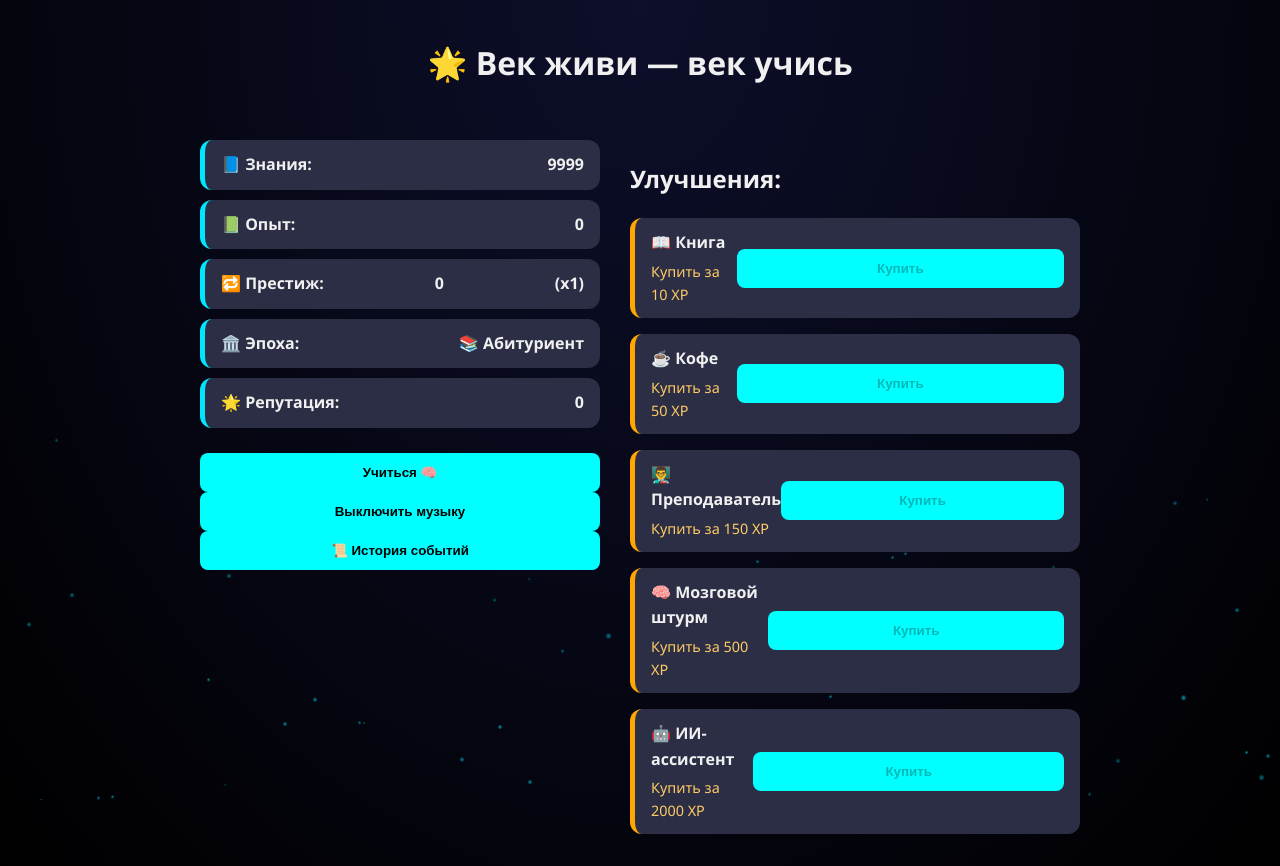
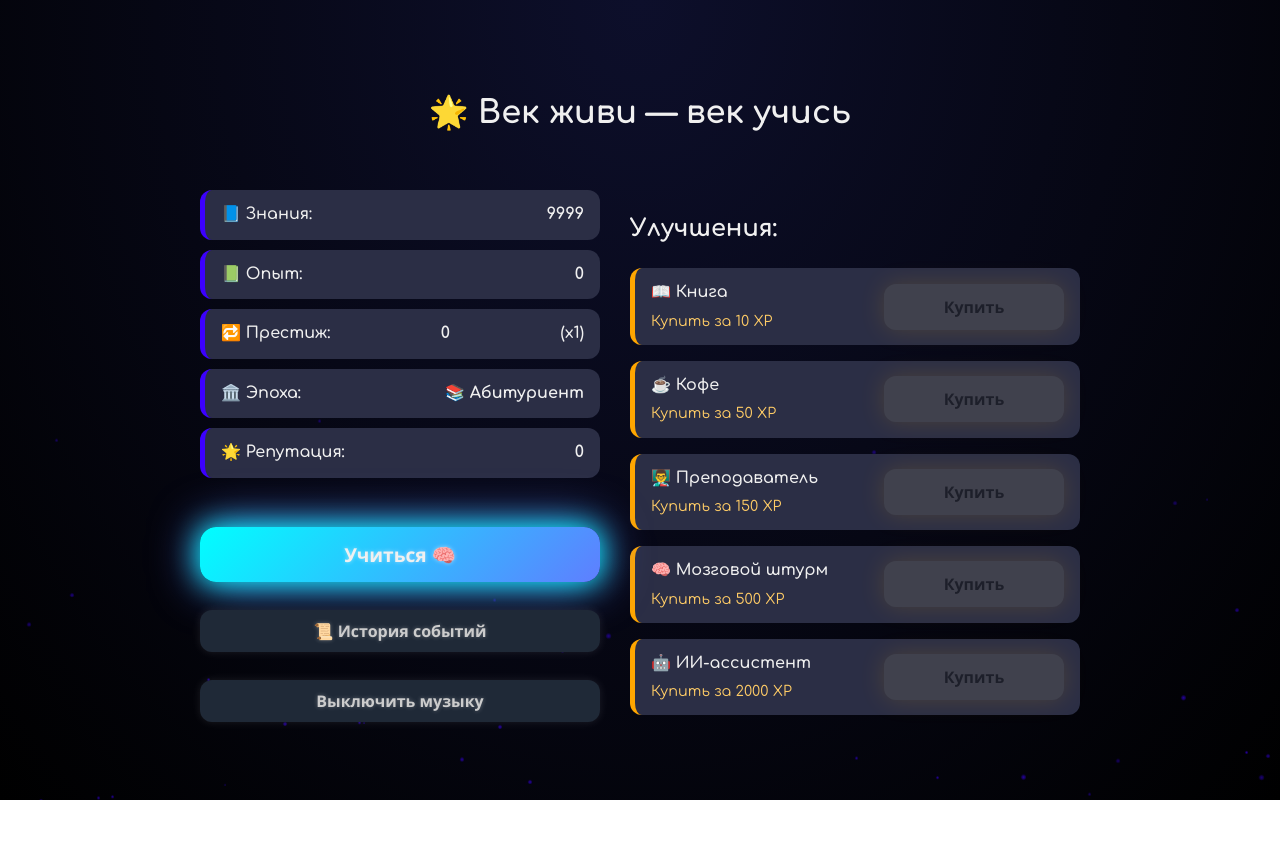
Before and after one commit to Abafarius/Clicker-js-react-diploma, a React (Vite) app in the folder learn-for-life/frontend/: page /game in a window 1280 px wide. After the commit the page ends 800 px from the top, so only its background shows below. Built offline with nearby package versions, Linux system fonts and the light colour scheme; sample sign-in values are in the browser's storage; a web font is replaced by a local one.

Commit message:
Updated interface

```diff
--- a/learn-for-life/frontend/src/components/UpgradeItem.jsx
+++ b/learn-for-life/frontend/src/components/UpgradeItem.jsx
@@ -7,7 +7,7 @@ function UpgradeItem({ upgrade, onBuy, disabled }) {
         <div className="upgrade-cost">Купить за {upgrade.cost} XP</div>
       </div>
       <button
-        className="upgrade-button"
+        className="btn btn-upgrade"
         onClick={() => onBuy(upgrade)}
         disabled={disabled}
       >
--- a/learn-for-life/frontend/src/components/gameUI/MainButtonsPanel.jsx
+++ b/learn-for-life/frontend/src/components/gameUI/MainButtonsPanel.jsx
@@ -2,13 +2,11 @@ import React from 'react';
 
 const MainButtonsPanel = ({ onClickLearn, onToggleAudio, isMuted, onOpenLog }) => {
   return (
-    <div className="main-buttons">
-      <button className="click-button" onClick={onClickLearn}>Учиться 🧠</button>
-      <button className="audio-toggle-button" onClick={onToggleAudio}>
+    <div className="main-buttons-container">
+      <button className="btn btn-learn" onClick={onClickLearn}>Учиться 🧠</button>
+      <button className="btn btn-history" onClick={onOpenLog}>📜 История событий</button>
+      <button className="btn btn-music" onClick={onToggleAudio}>
         {isMuted ? 'Включить музыку' : 'Выключить музыку'}
-      </button>
-      <button className="event-log-button" onClick={onOpenLog}>
-        📜 История событий
       </button>
     </div>
   );
--- a/learn-for-life/frontend/src/index.css
+++ b/learn-for-life/frontend/src/index.css
@@ -1,4 +1,5 @@
 @import url('https://fonts.googleapis.com/css2?family=Segoe+UI:wght@400;600;700&family=Comfortaa:wght@400;600;700&display=swap');
+
 :root {
   --font-primary: 'Segoe UI', 'Roboto', sans-serif;
   --font-secondary: 'Comfortaa', cursive;
@@ -9,7 +10,7 @@
   --color-text-light: #f0f0f0;
   --color-text-dark: #111;
   --color-text-muted: #bbbbbb;
-          --color-accent-cyan: #00e6ff;
+  --color-accent-cyan: #3c00ff;
   --color-accent-blue: #5f7eff;
   --color-accent-purple: #a855f7;
   --color-accent-orange: #ffa600;
@@ -30,22 +31,26 @@
   --transition-fast: all 0.2s ease;
   --transition-normal: all 0.3s ease;
 }
+
 body {
   margin: 0;
   padding: 0;
   font-family: var(--font-primary);
   background: var(--color-bg-gradient);
   color: var(--color-text-light);
-          font-size: 16px; /* slightly smaller base font */
+  font-size: 16px;
   line-height: 1.6;
   overflow-x: hidden;
 }
+
 * {
   box-sizing: border-box;
 }
+
 /* ==========================================================================
-           2. БАЗОВЫЕ КОМПОНЕНТЫ (КНОПКИ, КАРТОЧКИ, МОДАЛЬНЫЕ ОКНА)
+   БАЗОВЫЕ КОМПОНЕНТЫ (КНОПКИ, КАРТОЧКИ, МОДАЛЬНЫЕ ОКНА)
    ========================================================================== */
+
 .btn {
   padding: 10px 20px;
   border: none;
@@ -60,33 +65,46 @@
   text-shadow: 0 0 4px rgba(255,255,255,0.3);
   font-family: var(--font-primary);
 }
+
 .btn:hover {
   transform: scale(1.05);
 }
+
 .btn:disabled {
   opacity: 0.5;
   cursor: not-allowed;
   transform: scale(1);
   background: #555;
 }
+
 .btn::after {
   content: "";
-          position: absolute; width: 0; height: 0;
-          top: 50%; left: 50%;
+  position: absolute;
+  width: 0;
+  height: 0;
+  top: 50%;
+  left: 50%;
   background: rgba(255, 255, 255, 0.2);
   transform: translate(-50%, -50%);
   border-radius: 50%;
   transition: width 0.4s ease, height 0.4s ease;
   pointer-events: none;
 }
-        .btn:active::after { width: 300px; height: 300px; }
+
+.btn:active::after {
+  width: 300px;
+  height: 300px;
+}
+
 .btn-primary {
   background: var(--gradient-main);
   box-shadow: 0 0 14px var(--color-accent-cyan), 0 0 30px rgba(0, 242, 254, 0.4);
 }
+
 .btn-primary:hover {
   box-shadow: 0 0 18px var(--color-accent-blue), 0 0 36px rgba(0, 242, 254, 0.6);
 }
+
 .btn-upgrade {
   background: var(--color-accent-orange);
   color: var(--color-text-dark);
@@ -95,28 +113,35 @@
   padding: 10px 0;
   text-align: center;
 }
+
 .btn-upgrade:hover:not(:disabled) {
   background-color: var(--color-accent-orange-hover);
 }
+
 .btn-prestige {
   background: var(--gradient-prestige);
   box-shadow: var(--shadow-green-soft);
 }
+
 .btn-prestige:hover {
   box-shadow: 0 0 20px #34d399;
 }
+
 .btn-danger {
   background: var(--color-accent-red);
 }
+
 .btn-danger:hover {
   background: #ff6666;
 }
+
 .card {
   background-color: var(--color-bg-primary);
   padding: 25px;
   border-radius: var(--border-radius-large);
   box-shadow: var(--shadow-cyan-soft);
 }
+
 .modal-overlay {
   position: fixed;
   inset: 0;
@@ -125,9 +150,11 @@
   z-index: 998;
   animation: fadeOverlay 0.3s ease-out;
 }
+
 .modal-content {
   position: fixed;
-          top: 50%; left: 50%;
+  top: 50%;
+  left: 50%;
   transform: translate(-50%, -50%);
   background: #1f1f1f;
   padding: 25px 30px;
@@ -140,12 +167,23 @@
   z-index: 1000;
   animation: fadeInPopup 0.5s ease-out;
 }
-        .modal-content::-webkit-scrollbar { width: 8px; }
-        .modal-content::-webkit-scrollbar-track { background: #111; }
-        .modal-content::-webkit-scrollbar-thumb { background: var(--color-accent-cyan); }
+
+.modal-content::-webkit-scrollbar {
+  width: 8px;
+}
+
+.modal-content::-webkit-scrollbar-track {
+  background: #111;
+}
+
+.modal-content::-webkit-scrollbar-thumb {
+  background: var(--color-accent-cyan);
+}
+
 /* ==========================================================================
-           3. СПЕЦИФИЧЕСКИЕ СТИЛИ КОМПОНЕНТОВ
+   СПЕЦИФИЧЕСКИЕ СТИЛИ КОМПОНЕНТОВ
    ========================================================================== */
+
 .app, .welcome-container {
   min-height: 100vh;
   display: flex;
@@ -154,9 +192,23 @@
   justify-content: center;
   position: relative;
 }
-        .app { padding: 1rem; }
-        .game-layout { width: 100%; display: flex; flex-direction: column; align-items: center;}
-        .game-header { text-align: center; margin-bottom: 30px; }
+
+.app {
+  padding: 1rem;
+}
+
+.game-layout {
+  width: 100%;
+  display: flex;
+  flex-direction: column;
+  align-items: center;
+}
+
+.game-header {
+  text-align: center;
+  margin-bottom: 30px;
+}
+
 .header-gradient {
   font-size: 2.2rem;
   font-family: var(--font-secondary);
@@ -164,14 +216,16 @@
   -webkit-background-clip: text;
   -webkit-text-fill-color: transparent;
 }
+
 .main-buttons-container {
   display: flex;
   flex-direction: column;
-          align-items: stretch; /* stretch buttons */
+  align-items: stretch;
   gap: 1rem;
   margin-top: 1.5rem;
   width: 100%;
 }
+
 .game-panels {
   display: flex;
   justify-content: center;
@@ -181,6 +235,7 @@
   width: 100%;
   max-width: 900px;
 }
+
 .left-panel {
   flex: 1;
   min-width: 300px;
@@ -189,6 +244,7 @@
   flex-direction: column;
   gap: 25px;
 }
+
 .stats-panel p {
   background-color: var(--color-bg-secondary);
   padding: 12px 16px;
@@ -200,15 +256,21 @@
   font-size: 1rem;
   margin: 0 0 10px 0;
 }
-        .stats-panel p:last-child { margin-bottom: 0; }
+
+.stats-panel p:last-child {
+  margin-bottom: 0;
+}
+
 .upgrades-container {
   width: 100%;
 }
+
 .upgrade-panel {
   flex: 1;
   min-width: 300px;
   max-width: 450px;
 }
+
 .upgrade-card {
   display: flex;
   justify-content: space-between;
@@ -221,16 +283,30 @@
   border-left: 5px solid var(--color-accent-orange);
   transition: var(--transition-normal);
 }
+
 .upgrade-card:hover {
   transform: translateY(-2px);
   box-shadow: 0 4px 15px rgba(0,0,0,0.2);
 }
-        .upgrade-info { text-align: left; }
-        .upgrade-title { font-weight: 600; }
-        .upgrade-cost { font-size: 0.9rem; color: #ffcc66; margin-top: 4px; }
+
+.upgrade-info {
+  text-align: left;
+}
+
+.upgrade-title {
+  font-weight: 600;
+}
+
+.upgrade-cost {
+  font-size: 0.9rem;
+  color: #ffcc66;
+  margin-top: 4px;
+}
+
 .event-popup {
   position: fixed;
-          top: 50%; left: 50%;
+  top: 50%;
+  left: 50%;
   transform: translate(-50%, -50%);
   padding: 24px 28px;
   border-radius: 20px;
@@ -244,40 +320,91 @@
   z-index: 1000;
   text-align: center;
 }
+
 .event-popup .event-buttons {
   display: flex;
   justify-content: center;
   gap: 12px;
   margin-top: 18px;
 }
-        .event-popup .event-buttons .btn { flex: 1; }
-        .event-popup.event-common { border-left: 4px solid #00ffaa; }
-        .event-popup.event-rare { border-left: 4px solid #00b0ff; box-shadow: 0 0 12px rgba(0, 176, 255, 0.4); }
+
+.event-popup .event-buttons .btn {
+  flex: 1;
+}
+
+.event-popup.event-common {
+  border-left: 4px solid #00ffaa;
+}
+
+.event-popup.event-rare {
+  border-left: 4px solid #00b0ff;
+  box-shadow: 0 0 12px rgba(0, 176, 255, 0.4);
+}
+
 .event-popup.event-epic {
   border-left: 4px solid #c300ff;
   animation: pulseEpic 2s infinite ease-in-out;
 }
-        .event-timer { margin-top: 10px; font-size: 14px; color: #00ffd5; font-weight: bold; }
-        .ai-comment { margin-top: 8px; font-size: 13px; font-style: italic; color: var(--color-text-muted); }
+
+.event-timer {
+  margin-top: 10px;
+  font-size: 14px;
+  color: #00ffd5;
+  font-weight: bold;
+}
+
+.ai-comment {
+  margin-top: 8px;
+  font-size: 13px;
+  font-style: italic;
+  color: var(--color-text-muted);
+}
+
 .event-log-modal h2 {
   display: flex;
   justify-content: space-between;
   align-items: center;
   margin-bottom: 20px;
 }
-        .event-log-list { display: flex; flex-direction: column; gap: 1rem; }
+
+.event-log-list {
+  display: flex;
+  flex-direction: column;
+  gap: 1rem;
+}
+
 .event-log-entry {
   border-top: 1px solid #444;
   padding-top: 1rem;
 }
+
 .welcome-container {
   background: linear-gradient(135deg, #1f1c2c, #928dab);
   text-align: center;
   padding: 2rem;
 }
-        .welcome-title { font-size: 2.5rem; font-family: var(--font-secondary); }
-        .welcome-subtitle { font-size: 1.2rem; margin: 20px 0; max-width: 600px; }
-        .floating-text-container { position: fixed; top:0; left:0; width: 100%; height: 100%; pointer-events: none; z-index: 9999; }
+
+.welcome-title {
+  font-size: 2.5rem;
+  font-family: var(--font-secondary);
+}
+
+.welcome-subtitle {
+  font-size: 1.2rem;
+  margin: 20px 0;
+  max-width: 600px;
+}
+
+.floating-text-container {
+  position: fixed;
+  top: 0;
+  left: 0;
+  width: 100%;
+  height: 100%;
+  pointer-events: none;
+  z-index: 9999;
+}
+
 .floating-text, .rep-change {
   position: absolute;
   pointer-events: none;
@@ -285,60 +412,329 @@
   z-index: 999;
   font-size: 1.2rem;
 }
+
 .floating-text {
   color: var(--color-accent-green);
   text-shadow: 0 0 6px var(--color-accent-green);
   animation: floatUp 1s ease-out forwards;
 }
-        .rep-change { animation: floatRep 1.2s ease-out forwards; }
-        .rep-up { color: var(--color-accent-green); text-shadow: 0 0 6px var(--color-accent-green); }
-        .rep-down { color: var(--color-accent-red); text-shadow: 0 0 6px var(--color-accent-red); }
+
+.rep-change {
+  animation: floatRep 1.2s ease-out forwards;
+}
+
+.rep-up {
+  color: var(--color-accent-green);
+  text-shadow: 0 0 6px var(--color-accent-green);
+}
+
+.rep-down {
+  color: var(--color-accent-red);
+  text-shadow: 0 0 6px var(--color-accent-red);
+}
+
 #custom-particles {
-          position: fixed; top: 0; left: 0;
-          width: 100%; height: 100%;
+  position: fixed;
+  top: 0;
+  left: 0;
+  width: 100%;
+  height: 100%;
   z-index: -1;
   pointer-events: none;
   overflow: hidden;
 }
+
 .particle {
-          position: absolute; border-radius: 50%;
+  position: absolute;
+  border-radius: 50%;
   background: radial-gradient(circle, var(--color-accent-cyan), #00f0ff00);
-          width: 4px; height: 4px;
+  width: 4px;
+  height: 4px;
   animation: floatParticle 20s linear infinite;
 }
+
 .epoch-transition {
-          position: fixed; top: 0; left: 0;
-          width: 100vw; height: 100vh;
+  position: fixed;
+  top: 0;
+  left: 0;
+  width: 100vw;
+  height: 100vh;
   z-index: 9999;
-          display: flex; align-items: center; justify-content: center;
-          color: white; animation: fadeInOut 4s ease-in-out forwards;
+  display: flex;
+  align-items: center;
+  justify-content: center;
+  color: white;
+  animation: fadeInOut 4s ease-in-out forwards;
 }
+
 .epoch-transition .epoch-title {
-          font-size: 2.5rem; font-weight: bold;
-          text-shadow: 0 0 10px white; padding: 20px;
-          border-radius: 10px; backdrop-filter: blur(10px);
+  font-size: 2.5rem;
+  font-weight: bold;
+  text-shadow: 0 0 10px white;
+  padding: 20px;
+  border-radius: 10px;
+  backdrop-filter: blur(10px);
 }
-        .epoch-Abiturient { background: radial-gradient(circle, #2563eb 10%, #000 100%); }
-        .epoch-Student { background: linear-gradient(45deg, #ea580c, #6b7280); }
-        .epoch-Aspirant { background: #2e1065; }
-        .epoch-Docent { background: linear-gradient(60deg, #fbbf24 20%, #111 80%); }
-        .epoch-Professor { background: radial-gradient(#000, #00ff00, #ff0066); }
-        .epoch-GreatScientist { background: conic-gradient(from 0deg, red, orange, yellow, green, blue, indigo, violet, red); }
+
+.epoch-Abiturient {
+  background: radial-gradient(circle, #2563eb 10%, #000 100%);
+}
+
+.epoch-Student {
+  background: linear-gradient(45deg, #ea580c, #6b7280);
+}
+
+.epoch-Aspirant {
+  background: #2e1065;
+}
+
+.epoch-Docent {
+  background: linear-gradient(60deg, #fbbf24 20%, #111 80%);
+}
+
+.epoch-Professor {
+  background: radial-gradient(#000, #00ff00, #ff0066);
+}
+
+.epoch-GreatScientist {
+  background: conic-gradient(from 0deg, red, orange, yellow, green, blue, indigo, violet, red);
+}
+
 /* ==========================================================================
-           4. АНИМАЦИИ (@keyframes)
+   АНИМАЦИИ (@keyframes)
    ========================================================================== */
-        @keyframes floatUp { to { opacity: 0; transform: translateY(-50px); } }
-        @keyframes floatRep { to { opacity: 0; transform: translateY(-30px); } }
+
+@keyframes floatUp {
+  to {
+    opacity: 0;
+    transform: translateY(-50px);
+  }
+}
+
+@keyframes floatRep {
+  to {
+    opacity: 0;
+    transform: translateY(-30px);
+  }
+}
+
 @keyframes floatParticle {
-          0% { transform: translateY(100vh) scale(1); opacity: 0.8; }
-          100% { transform: translateY(-10vh) scale(1.2); opacity: 0; }
+  0% {
+    transform: translateY(100vh) scale(1);
+    opacity: 0.8;
   }
+  100% {
+    transform: translateY(-10vh) scale(1.2);
+    opacity: 0;
+  }
+}
+
 @keyframes fadeInPopup {
-          from { opacity: 0; transform: translate(-50%, -40%); }
-          to { opacity: 1; transform: translate(-50%, -50%); }
+  from {
+    opacity: 0;
+    transform: translate(-50%, -40%);
   }
-        @keyframes fadeOverlay { from { opacity: 0; } to { opacity: 1; } }
+  to {
+    opacity: 1;
+    transform: translate(-50%, -50%);
+  }
+}
+
+@keyframes fadeOverlay {
+  from {
+    opacity: 0;
+  }
+  to {
+    opacity: 1;
+  }
+}
+
 @keyframes pulseEpic {
-          50% { box-shadow: 0 0 30px rgba(195, 0, 255, 0.8), 0 0 15px rgba(195, 0, 255, 0.6) inset; }
+  50% {
+    box-shadow: 0 0 30px rgba(195, 0, 255, 0.8), 0 0 15px rgba(195, 0, 255, 0.6) inset;
   }
-        @keyframes fadeInOut { 0%, 100% { opacity: 0; } 20%, 80% { opacity: 1; } }
+}
+
+@keyframes fadeInOut {
+  0%, 100% {
+    opacity: 0;
+  }
+  20%, 80% {
+    opacity: 1;
+  }
+}
+
+
+/* ===== ДОБАВЛЕННЫЕ/ПЕРЕОПРЕДЕЛЁННЫЕ СТИЛИ ===== */
+
+/* Кнопка 'Учиться' — выделенная с анимацией и неоном */
+.btn-learn {
+  background: linear-gradient(135deg, #00ffff, #5f7eff);
+  box-shadow: 0 0 25px #00ffff, 0 0 45px #5f7eff;
+  border-radius: var(--border-radius-large);
+  font-size: 1.2rem;
+  padding: 14px 28px;
+  animation: pulseLearn 2s infinite;
+  font-weight: bold;
+  text-shadow: 0 0 4px rgba(255,255,255,0.5);
+  transition: all 0.3s ease;
+}
+
+@keyframes pulseLearn {
+  0%, 100% {
+    box-shadow: 0 0 25px #00ffff, 0 0 45px #5f7eff;
+  }
+  50% {
+    box-shadow: 0 0 40px #00ffff, 0 0 65px #5f7eff;
+  }
+}
+
+/* Неоновое свечение и анимации на всех кнопках */
+.btn {
+  box-shadow: 0 0 10px rgba(0, 255, 255, 0.3);
+  transition: all 0.3s ease;
+}
+.btn:hover {
+  box-shadow: 0 0 16px rgba(0, 255, 255, 0.6);
+  transform: scale(1.05);
+}
+
+/* Разделение между кнопками 'Учиться', 'История', 'Музыка' */
+.main-buttons-container .btn {
+  margin-bottom: 12px;
+}
+
+/* Выравнивание панели улучшений */
+.upgrade-panel {
+  align-self: flex-start;
+}
+
+/* Оранжевые кнопки в панели улучшений, одного размера */
+.btn-upgrade {
+  background: var(--color-accent-orange);
+  color: var(--color-text-dark);
+  width: 100%;
+  max-width: 180px;
+  text-align: center;
+  padding: 12px 0;
+  border-radius: var(--border-radius-medium);
+  box-shadow: var(--shadow-orange-soft);
+  transition: all 0.3s ease;
+}
+.btn-upgrade:hover:not(:disabled) {
+  background-color: var(--color-accent-orange-hover);
+  box-shadow: 0 0 20px var(--color-accent-orange-hover);
+}
+
+
+
+
+.btn-common {
+  background: #10b981;
+  color: #fff;
+  box-shadow: 0 0 10px rgba(16, 185, 129, 0.4);
+}
+.btn-common:hover {
+  background: #059669;
+  transform: scale(1.05);
+}
+
+.btn-rare {
+  background: #2563eb;
+  color: #fff;
+  box-shadow: 0 0 12px rgba(37, 99, 235, 0.5);
+}
+.btn-rare:hover {
+  background: #1e40af;
+  transform: scale(1.05);
+}
+
+.btn-epic {
+  background: #7e22ce;
+  color: #fff;
+  box-shadow: 0 0 16px rgba(168, 85, 247, 0.8), 0 0 8px rgba(168, 85, 247, 0.5) inset;
+  animation: pulseEpic 2s infinite ease-in-out;
+}
+.btn-epic:hover {
+  background: #581c87;
+  transform: scale(1.05);
+}
+
+/* === PATCHED STYLES === */
+
+.epoch-transition {
+  background: rgba(0, 0, 0, 0.85); /* затемнение */
+}
+
+.epoch-transition .epoch-title {
+  font-size: 3rem;
+  font-weight: bold;
+  text-shadow:
+    0 0 10px white,
+    0 0 20px #00e6ff,
+    0 0 30px #00e6ff;
+  padding: 30px 40px;
+  border-radius: 16px;
+  backdrop-filter: blur(12px);
+  background-color: rgba(0, 0, 0, 0.4);
+  border: 2px solid rgba(0, 230, 255, 0.6);
+  animation: glowEpochText 2s ease-in-out infinite alternate;
+}
+
+@keyframes glowEpochText {
+  from {
+    text-shadow:
+      0 0 10px white,
+      0 0 20px #00e6ff,
+      0 0 30px #00e6ff;
+  }
+  to {
+    text-shadow:
+      0 0 15px white,
+      0 0 30px #00e6ff,
+      0 0 45px #00e6ff;
+  }
+}
+
+
+
+.btn-history,
+.btn-music {
+  background: #1f2937;
+  color: #ccc;
+  box-shadow: 0 0 10px rgba(255, 255, 255, 0.1);
+}
+
+.btn-history:hover,
+.btn-music:hover {
+  background: #374151;
+  color: #fff;
+  box-shadow: 0 0 15px rgba(255, 255, 255, 0.2);
+}
+
+
+
+body {
+  font-family: 'Comfortaa', var(--font-primary);
+}
+
+/* Красивая кнопка закрытия журнала событий */
+.close-log-button {
+  background: linear-gradient(135deg, #6a00f4, #9d00ff);
+  color: #fff;
+  font-weight: bold;
+  font-family: var(--font-secondary);
+  border: none;
+  border-radius: 10px;
+  padding: 8px 16px;
+  font-size: 1rem;
+  box-shadow: 0 0 10px rgba(157, 0, 255, 0.6), 0 0 5px rgba(106, 0, 244, 0.4);
+  transition: all 0.3s ease;
+  cursor: pointer;
+}
+
+.close-log-button:hover {
+  background: linear-gradient(135deg, #9d00ff, #6a00f4);
+  box-shadow: 0 0 16px rgba(157, 0, 255, 0.8), 0 0 8px rgba(106, 0, 244, 0.6);
+  transform: scale(1.05);
+}
```
Also changed, not shown: learn-for-life/frontend/src/components/EventPopup.jsx (+10 -4 lines). Lines whose indentation alone changed are shown as unchanged.
